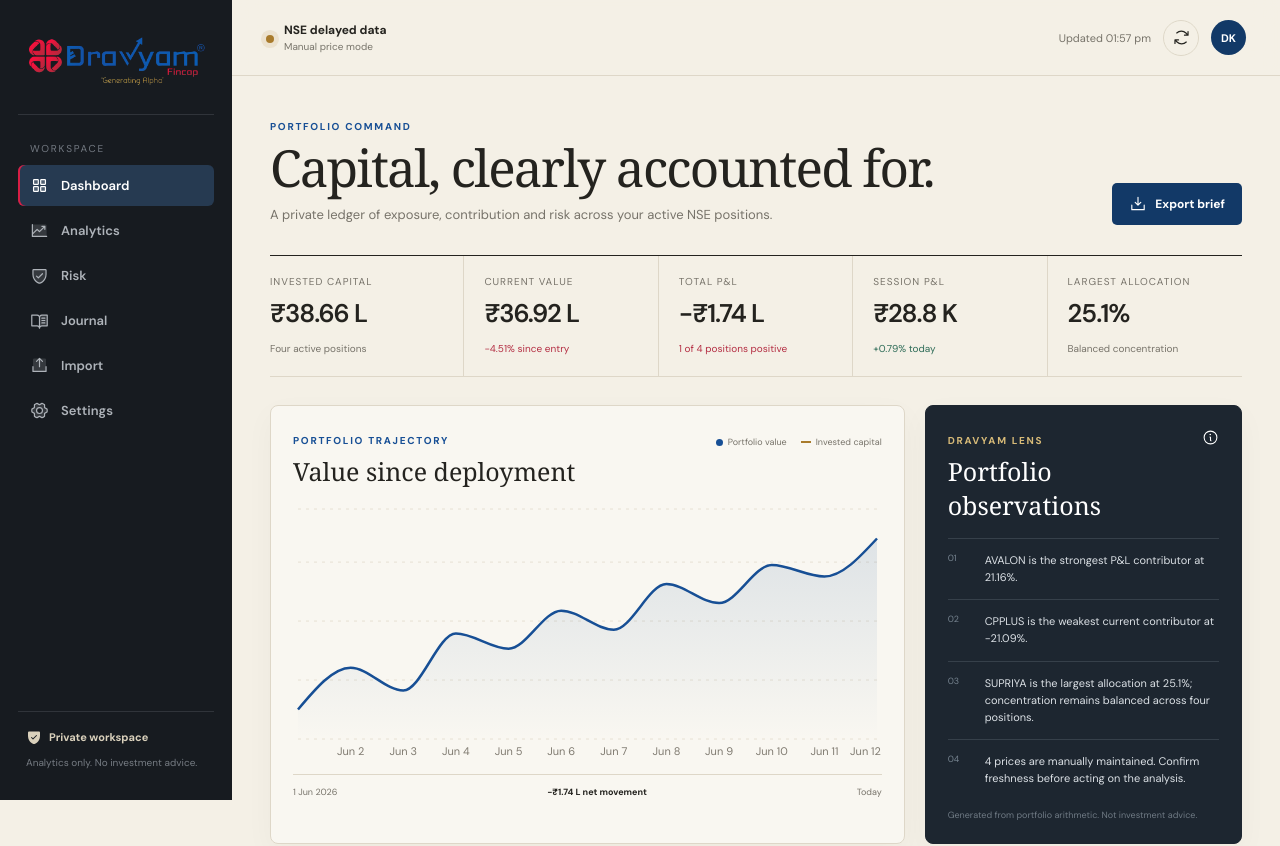
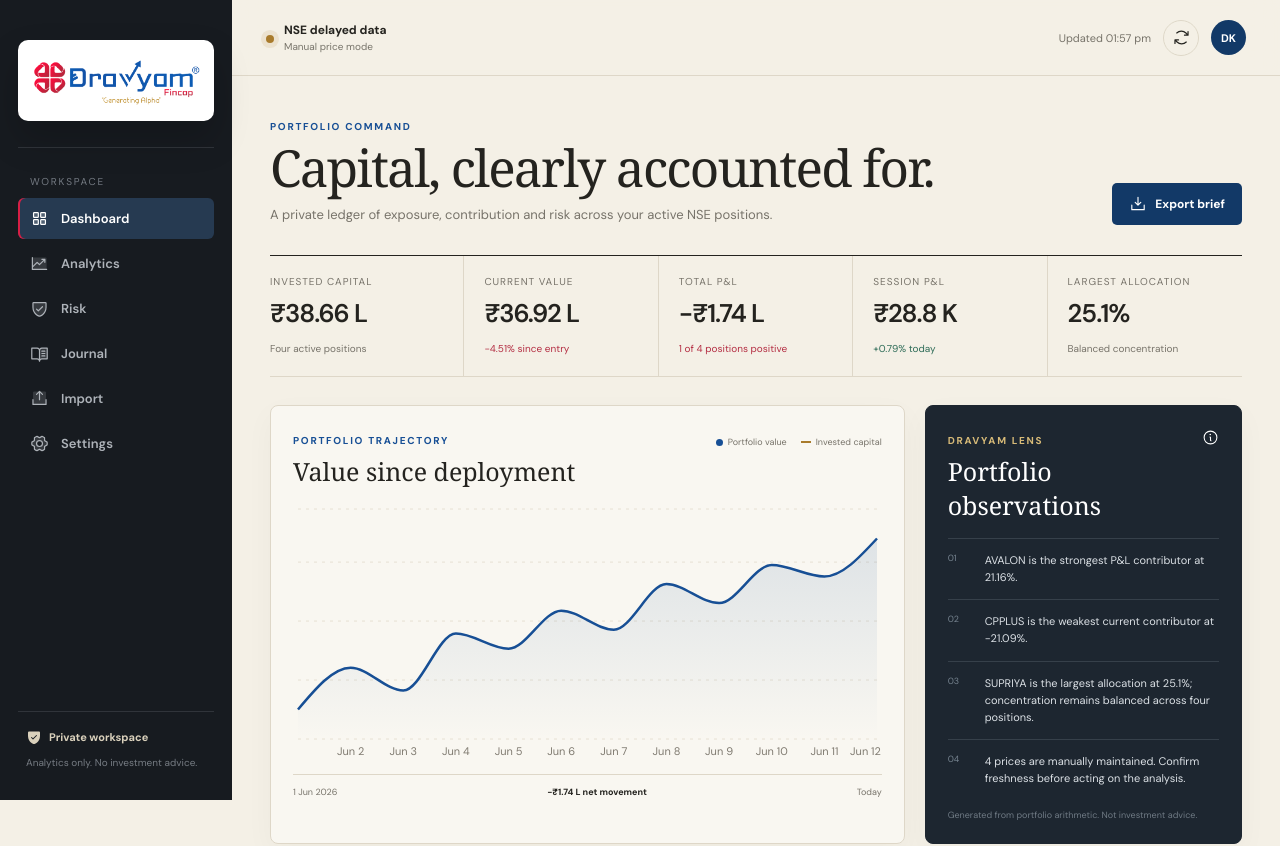
Before and after one commit to dravyamfincap-dotcom/dravyam-trading-desk, a React (Vite) app: page / in a window 1280 px wide. Shown: the top 846 px of the page. Built offline with nearby package versions, Linux system fonts and the light colour scheme; a web font is replaced by a local one.

Commit message:
Update dashboard logo branding

```diff
--- a/src/components/Layout.tsx
+++ b/src/components/Layout.tsx
@@ -22,6 +22,8 @@
   { to: "/settings", label: "Settings", icon: GearSix },
 ];
 
+const logoUrl = `${import.meta.env.BASE_URL}dravyam-logo.png`;
+
 export function Layout() {
   const [menuOpen, setMenuOpen] = useState(false);
   const lastUpdated = usePortfolioStore((state) => state.lastUpdated);
@@ -31,7 +33,7 @@
     <div className="app-shell">
       <aside className={`sidebar ${menuOpen ? "sidebar-open" : ""}`}>
         <div className="brand">
-          <img className="brand-lockup" src="/dravyam-logo.png" alt="Dravyam Fincap — Generating Alpha" />
+          <img className="brand-lockup" src={logoUrl} alt="Dravyam Fincap — Generating Alpha" />
           <button className="mobile-close" onClick={() => setMenuOpen(false)} aria-label="Close menu">
             <X size={20} />
           </button>
--- a/src/styles.css
+++ b/src/styles.css
@@ -27,8 +27,8 @@
 
 .app-shell { min-height: 100vh; display: grid; grid-template-columns: 232px 1fr; background: var(--canvas); }
 .sidebar { position: sticky; top: 0; height: 100vh; background: #171b20; color: #fff; padding: 26px 18px; display: flex; flex-direction: column; z-index: 20; }
-.brand { position: relative; display: flex; align-items: center; min-height: 72px; padding: 0 2px 22px; border-bottom: 1px solid #30343a; }
-.brand-lockup { display: block; width: 100%; height: auto; max-height: 68px; object-fit: contain; object-position: left center; }
+.brand { position: relative; display: flex; align-items: center; min-height: 122px; padding: 12px 0 24px; border-bottom: 1px solid #30343a; }
+.brand-lockup { display: block; width: 100%; height: auto; max-height: 102px; object-fit: contain; object-position: center; background: white; border-radius: 10px; padding: 10px 8px; box-shadow: 0 18px 36px rgba(0,0,0,.18); }
 .mobile-close { display: none; position: absolute; top: -15px; right: -9px; color: white; background: #292e34; border: 1px solid #3b4148; border-radius: 50%; width: 30px; height: 30px; }
 .sidebar nav { padding-top: 27px; flex: 1; }
 .nav-label { color: #737981; font-size: 10px; text-transform: uppercase; letter-spacing: .18em; padding: 0 12px; margin-bottom: 10px; }
```
Also changed, not shown: public/dravyam-logo.png.
